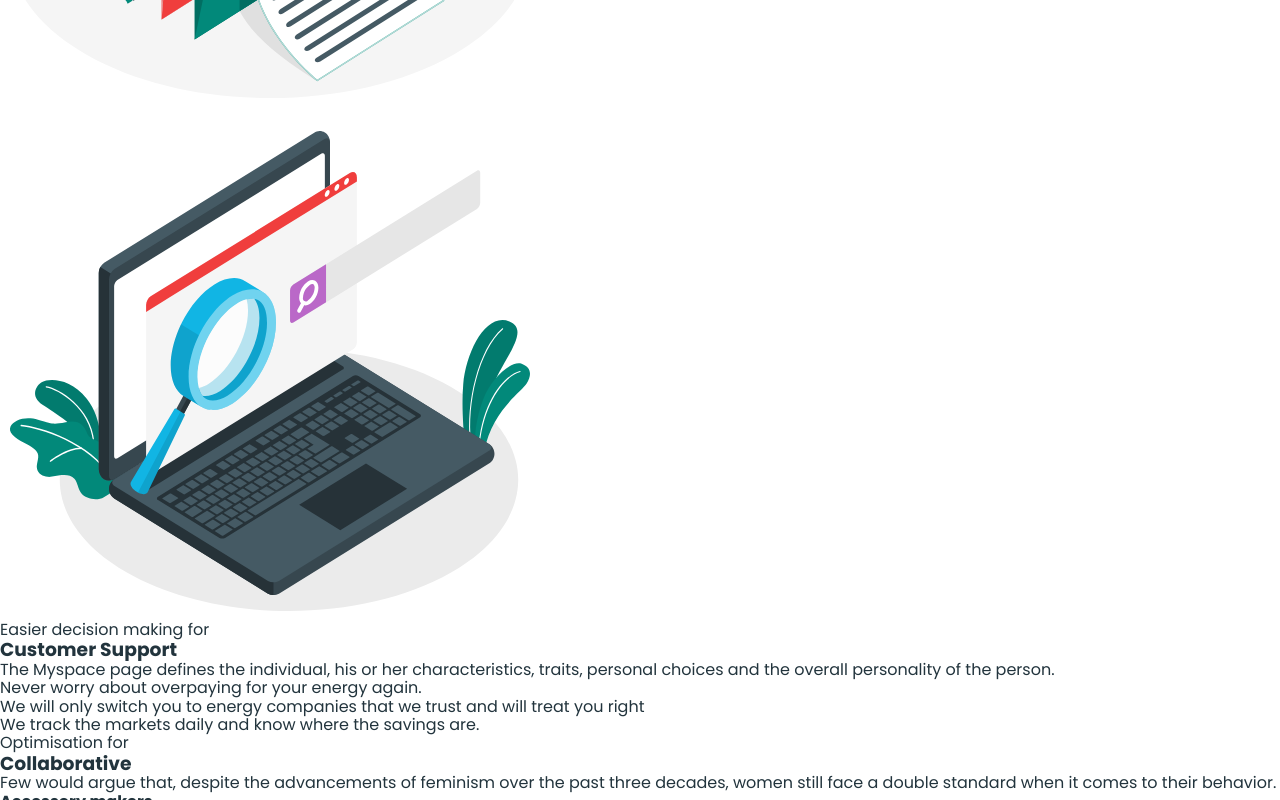
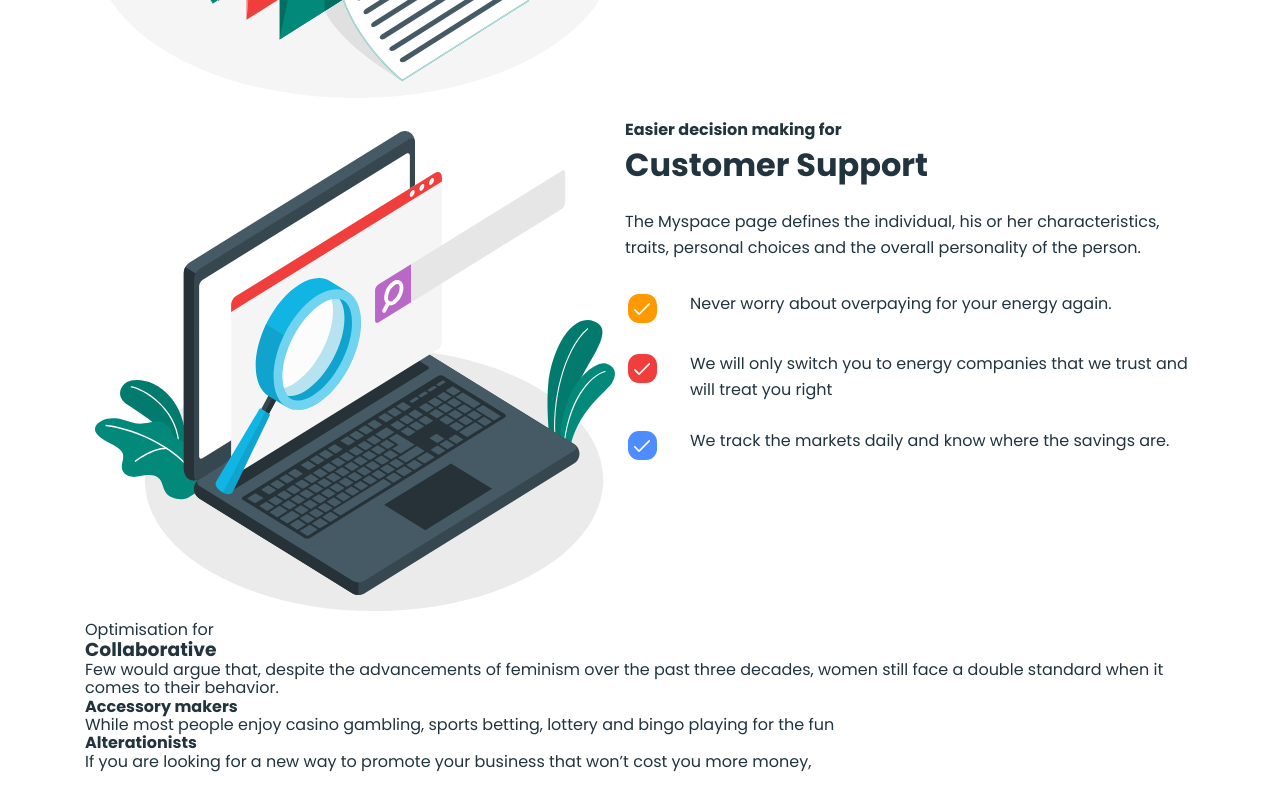
Before and after one commit to MaxBemax/team-project, a plain HTML site: page index.html in a window 1280 px wide. Shown: the part 1480-2280 px from the top of the page. Drawn offline with nearby package versions, Linux system fonts and the light colour scheme.

Commit message:
add services stiles

```diff
--- a/css/styles.css
+++ b/css/styles.css
@@ -1,47 +1,54 @@
-body{
-    font-family: Poppins,sans-serif;
+body {
+  font-family: Poppins, sans-serif;
   color: #22343d;
   background-color: #fff;
 }
 
-a{
+a {
   text-decoration: none;
 }
 
-ul,ol{
+ul,
+ol {
   list-style: none;
   margin: 0;
   padding-left: 0;
 }
 
-address{
+address {
   font-style: normal;
 }
 
-h1,h2,h3,h4,h5,h6,p{
+h1,
+h2,
+h3,
+h4,
+h5,
+h6,
+p {
   margin: 0;
 }
 
-img{
+img {
   display: block;
   max-width: 100%;
   height: auto;
 }
 
-button{
+button {
   cursor: pointer;
 }
 
-.container{
+.container {
   width: 1150px;
   padding: 0 20px;
   margin: 0 auto;
 }
 
+.header {
+}
 
-.header {}
-
-.header-container{
+.header-container {
   display: flex;
   align-items: center;
 }
@@ -64,8 +71,7 @@ button{
 
 .header-nav-list {
   display: flex;
-    gap: 30px ;
-
+  gap: 30px;
 }
 
 /* .header-nav-item:not(:last-child) {
@@ -77,12 +83,11 @@ button{
   line-height: 1.75;
   color: #22343d;
   padding-top: 26px;
-    padding-bottom: 26px ;
+  padding-bottom: 26px;
   display: block;
-
 }
 
-.current{
+.current {
   font-weight: 600;
 }
 
@@ -91,7 +96,8 @@ button{
   gap: 24px;
 }
 
-.header-button-item {}
+.header-button-item {
+}
 
 .header-button {
   font-weight: 600;
@@ -103,13 +109,69 @@ button{
   min-width: 102px;
   height: 42px;
   background-color: transparent;
-
-
 }
 
 .header-button:hover,
-.header-button:focus{
+.header-button:focus {
   color: #fff;
   background-color: #02897a;
   border: none;
 }
+.service-list-item {
+  display: flex;
+}
+
+.service-img {
+}
+
+.service-subtitle {
+  font-weight: 600;
+  font-size: 16px;
+  margin-bottom: 8px;
+}
+
+.service-title {
+  font-size: 32px;
+  margin-bottom: 25px;
+}
+
+.service-text {
+  font-size: 16px;
+  line-height: 1.625;
+  margin-bottom: 30px;
+}
+
+.service-support-list {
+}
+
+.service-support-item {
+  line-height: 1.625;
+  display: flex;
+  gap: 30px;
+}
+
+.service-support-item:not(:last-child) {
+  margin-bottom: 25px;
+}
+
+.service-support-item::before {
+  flex-shrink: 0;
+  background-image: url(../images/tick.svg);
+  background-repeat: no-repeat;
+  background-position: center;
+  content: "";
+  width: 35px;
+  height: 35px;
+  border: 3px solid #fff;
+  border-radius: 14px;
+  display: block;
+}
+.service-support-item:nth-child(1)::before {
+  background-color: #f90;
+}
+.service-support-item:nth-child(2)::before {
+  background-color: #f03e3d;
+}
+.service-support-item:nth-child(3)::before {
+  background-color: #4d8dff;
+}
--- a/index.html
+++ b/index.html
@@ -33,15 +33,27 @@
             />Product</a
           >
           <ul class="header-nav-list">
-              <li class="header-nav-item"><a class="header-nav-link current" href="./index.html">Product</a></li>
-              <li class="header-nav-item"><a class="header-nav-link" href="./pricing.html">Pricing</a></li>
-              <li class="header-nav-item"><a class="header-nav-link" href="./customer.html">Customers</a></li>
-              <li class="header-nav-item"><a class="header-nav-link" href="">Resources</a></li>
+            <li class="header-nav-item">
+              <a class="header-nav-link current" href="./index.html">Product</a>
+            </li>
+            <li class="header-nav-item">
+              <a class="header-nav-link" href="./pricing.html">Pricing</a>
+            </li>
+            <li class="header-nav-item">
+              <a class="header-nav-link" href="./customer.html">Customers</a>
+            </li>
+            <li class="header-nav-item">
+              <a class="header-nav-link" href="">Resources</a>
+            </li>
           </ul>
         </nav>
         <ul class="header-button-list">
-            <li class="header-button-item"><button class="header-button" type="button">Sign In</button></li>
-            <li class="header-button-item"><button class="header-button" type="button">Sign Up</button></li>
+          <li class="header-button-item">
+            <button class="header-button" type="button">Sign In</button>
+          </li>
+          <li class="header-button-item">
+            <button class="header-button" type="button">Sign Up</button>
+          </li>
         </ul>
       </div>
     </header>
@@ -87,6 +99,7 @@
         <button type="button">SIGN UP NOW</button>
       </section>
       <section>
+        <div class="container">
           <h2>Servises</h2>
           <ul>
             <li>
@@ -108,8 +121,8 @@
                 <li>
                   <h4>Alterationists</h4>
                   <p>
-                  If you are looking for a new way to promote your business that
-                  won’t cost you more money,
+                    If you are looking for a new way to promote your business
+                    that won’t cost you more money,
                   </p>
                 </li>
               </ul>
@@ -121,38 +134,43 @@
               />
             </li>
 
-          <li>
+            <li class="service-list-item">
               <img
+                class="service-img"
                 src="./images/support-img.svg"
                 alt="support-img"
                 width="540"
                 height="500"
               />
-            <p>Easier decision making for</p>
-            <h3>Customer Support</h3>
-            <p>
+              <div class="service-box">
+                <p class="service-subtitle">Easier decision making for</p>
+                <h3 class="service-title">Customer Support</h3>
+                <p class="service-text">
                   The Myspace page defines the individual, his or her
                   characteristics, traits, personal choices and the overall
                   personality of the person.
                 </p>
-            <ul>
-              <li>Never worry about overpaying for your energy again.</li>
-              <li>
-                We will only switch you to energy companies that we trust and
-                will treat you right
+                <ul class="service-support-list">
+                  <li class="service-support-item">
+                    Never worry about overpaying for your energy again.
                   </li>
-              <li>
+                  <li class="service-support-item">
+                    We will only switch you to energy companies that we trust
+                    and will treat you right
+                  </li>
+                  <li class="service-support-item">
                     We track the markets daily and know where the savings are.
                   </li>
                 </ul>
+              </div>
             </li>
             <li>
               <p>Optimisation for</p>
               <h3>Collaborative</h3>
               <p>
                 Few would argue that, despite the advancements of feminism over
-              the past three decades, women still face a double standard when it
-              comes to their behavior.
+                the past three decades, women still face a double standard when
+                it comes to their behavior.
               </p>
               <ul>
                 <li>
@@ -165,8 +183,8 @@
                 <li>
                   <h4>Alterationists</h4>
                   <p>
-                  If you are looking for a new way to promote your business that
-                  won’t cost you more money,
+                    If you are looking for a new way to promote your business
+                    that won’t cost you more money,
                   </p>
                 </li>
               </ul>
@@ -178,6 +196,7 @@
               />
             </li>
           </ul>
+        </div>
       </section>
     </main>
   </body>
```
Also changed, not shown: images/tick.svg (added). Lines whose indentation alone changed are shown as unchanged.
